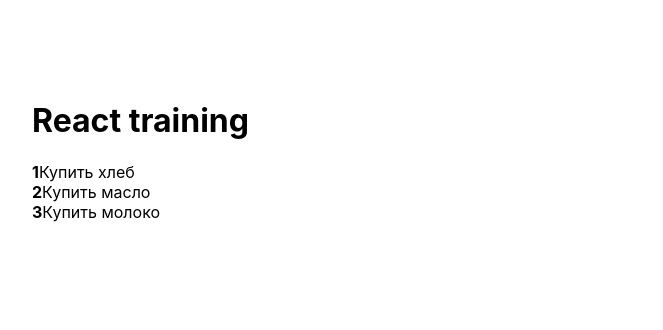
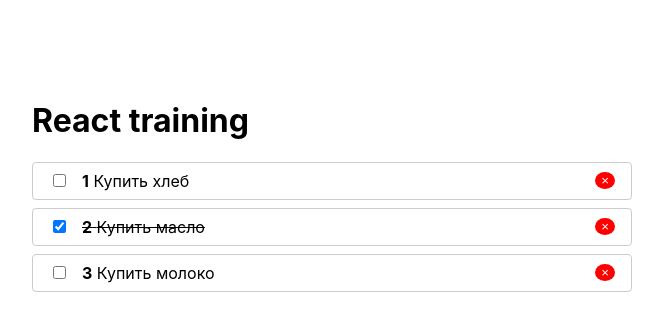
Before and after one commit to AxeSnk/react-training, a React (Create React App) app: page / in a window 1280 px wide. Shown: the top 330 px of the page, without its empty margins (308-971 px from the left). Built offline with nearby package versions, Linux system fonts and the light colour scheme.

Commit message:
add prop-types, crosses out the finished item

```diff
--- a/package.json
+++ b/package.json
@@ -6,6 +6,7 @@
     "@testing-library/jest-dom": "^4.2.4",
     "@testing-library/react": "^9.4.0",
     "@testing-library/user-event": "^7.2.1",
+    "prop-types": "^15.7.2",
     "react": "^16.12.0",
     "react-dom": "^16.12.0",
     "react-scripts": "3.3.0"
--- a/src/App.js
+++ b/src/App.js
@@ -2,18 +2,28 @@
 import TodoList from './Todo/TodoList';
 
 function App() {
-  const todos = [
+  const [todos, setTodos] = React.useState([
     {id: 1, completed: false, title: 'Купить хлеб'},
-    {id: 2, completed: false, title: 'Купить масло'},
+    {id: 2, completed: true, title: 'Купить масло'},
     {id: 3, completed: false, title: 'Купить молоко'}
+  ])
 
-  ]
+  function toggleTodo(id) {
+    setTodos(
+      todos.map(todo => {
+        if (todo.id === id) {
+          todo.completed = !todo.completed
+        }
+        return todo
+      })
+    )
+  }
 
   return (
     <div className='wrapper'>
       <h1>React training</h1>
 
-      <TodoList todos={todos}/>
+      <TodoList todos={todos} onToggle={toggleTodo} />
     </div>
   )
 }
--- a/src/Todo/TodoItem.js
+++ b/src/Todo/TodoItem.js
@@ -1,10 +1,51 @@
 import React from 'react';
+import PropTypes from 'prop-types';
 
-export default function TodoItem({ todo, index }) {
+const styles = {
+	li: {
+		display: 'flex',
+		justifyContent: 'space-between',
+		alignItems: 'center',
+		padding: '.5rem 1rem',
+		border: '1px solid #ccc',
+		borderRadius: '4px',
+		marginBottom: '.5rem'
+	},
+	input: {
+		marginRight: '1rem'
+	}
+}
+
+function TodoItem({ todo, index, onChange }) {
+	const classes = []
+
+	if (todo.completed) {
+		classes.push('done')
+	}
+
 	return (
-		<li>
-			<strong>{index + 1}</strong>
-			{todo.title}
+		<li style={styles.li}>
+			<span className={classes.join(' ')}>
+				<input
+					type='checkbox'
+					checked={todo.completed}
+					style={styles.input}
+					onChange={() => onChange(todo.id)}
+				/>
+				<strong>{index + 1}</strong>
+				&nbsp;
+				{todo.title}
+			</span>
+
+			<button className='rm'>&times;</button>
 		</li>
 	)
 }
+
+TodoItem.propTypes = {
+	todo: PropTypes.object.isRequired,
+	index: PropTypes.number,
+	onChange: PropTypes.func.isRequired
+}
+
+export default TodoItem
--- a/src/Todo/TodoList.js
+++ b/src/Todo/TodoList.js
@@ -1,4 +1,5 @@
 import React from 'react';
+import PropTypes from 'prop-types';
 import TodoItem from './TodoItem';
 
 const styles = {
@@ -9,12 +10,19 @@
 	}
 }
 
-export default function TodoList(props) {
+function TodoList(props) {
 	return (
 		<ul style={styles.ul}>
 			{ props.todos.map((todo, index) => {
-				return <TodoItem todo={todo} key={todo.id} index={index} />
+				return <TodoItem todo={todo} key={todo.id} index={index} onChange={props.onToggle} />
 			}) }
 		</ul>
 	)
 }
+
+TodoList.propTypes = {
+	todos: PropTypes.arrayOf(PropTypes.object).isRequired,
+	onToggle: PropTypes.func.isRequired
+}
+
+export default TodoList
--- a/src/index.css
+++ b/src/index.css
@@ -17,3 +17,14 @@
   margin: 0 auto;
   width: 600px;
 }
+
+.rm {
+  background: red;
+  border-radius: 50%;
+  color: white;
+  border: none;
+}
+
+.done {
+  text-decoration: line-through;
+}
```
